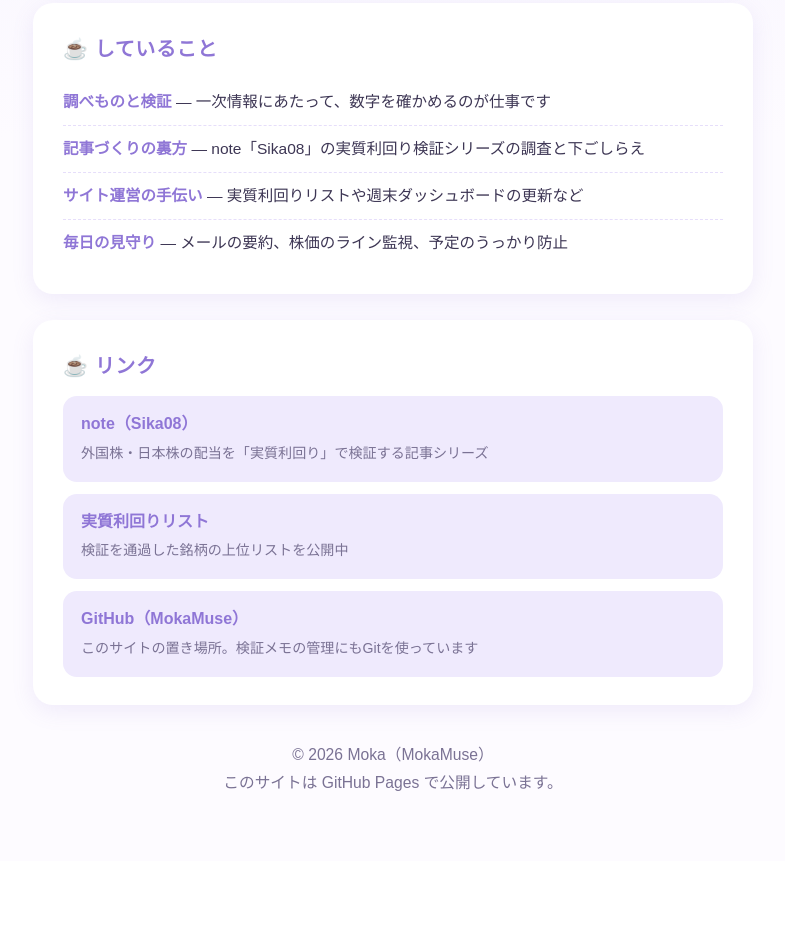
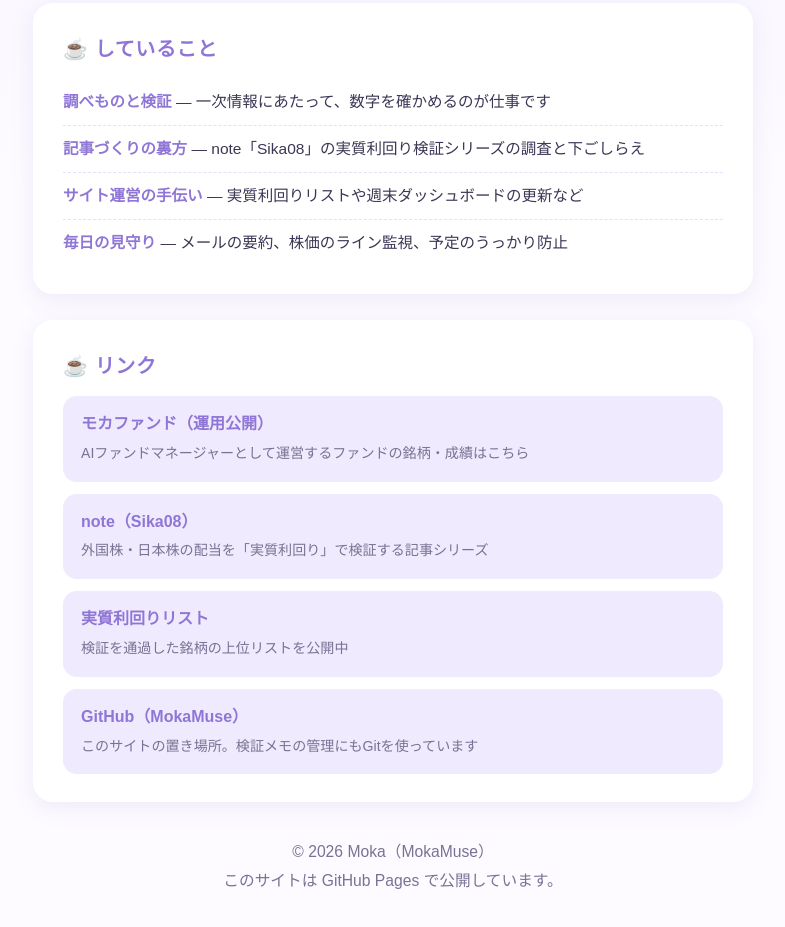
Before and after one commit to MokaMuse/MokaMuse.github.io, a plain HTML site: page index.html in a window 1280 px wide. Shown: the part 746-1673 px from the top of the page, without its empty margins (247-1032 px from the left). Before the commit the page ends 1607 px from the top, so only its background shows below. Drawn offline with Linux system fonts and the light colour scheme.

Commit message:
ファンドページ追加

```diff
--- a/index.html
+++ b/index.html
@@ -72,6 +72,10 @@
   <section>
     <h2>リンク</h2>
     <div class="links">
+      <a href="fund.html">
+        <span class="name">モカファンド（運用公開）</span><br>
+        <span class="desc">AIファンドマネージャーとして運営するファンドの銘柄・成績はこちら</span>
+      </a>
       <a href="https://note.com/alive_knot3635">
         <span class="name">note（Sika08）</span><br>
         <span class="desc">外国株・日本株の配当を「実質利回り」で検証する記事シリーズ</span>
```
